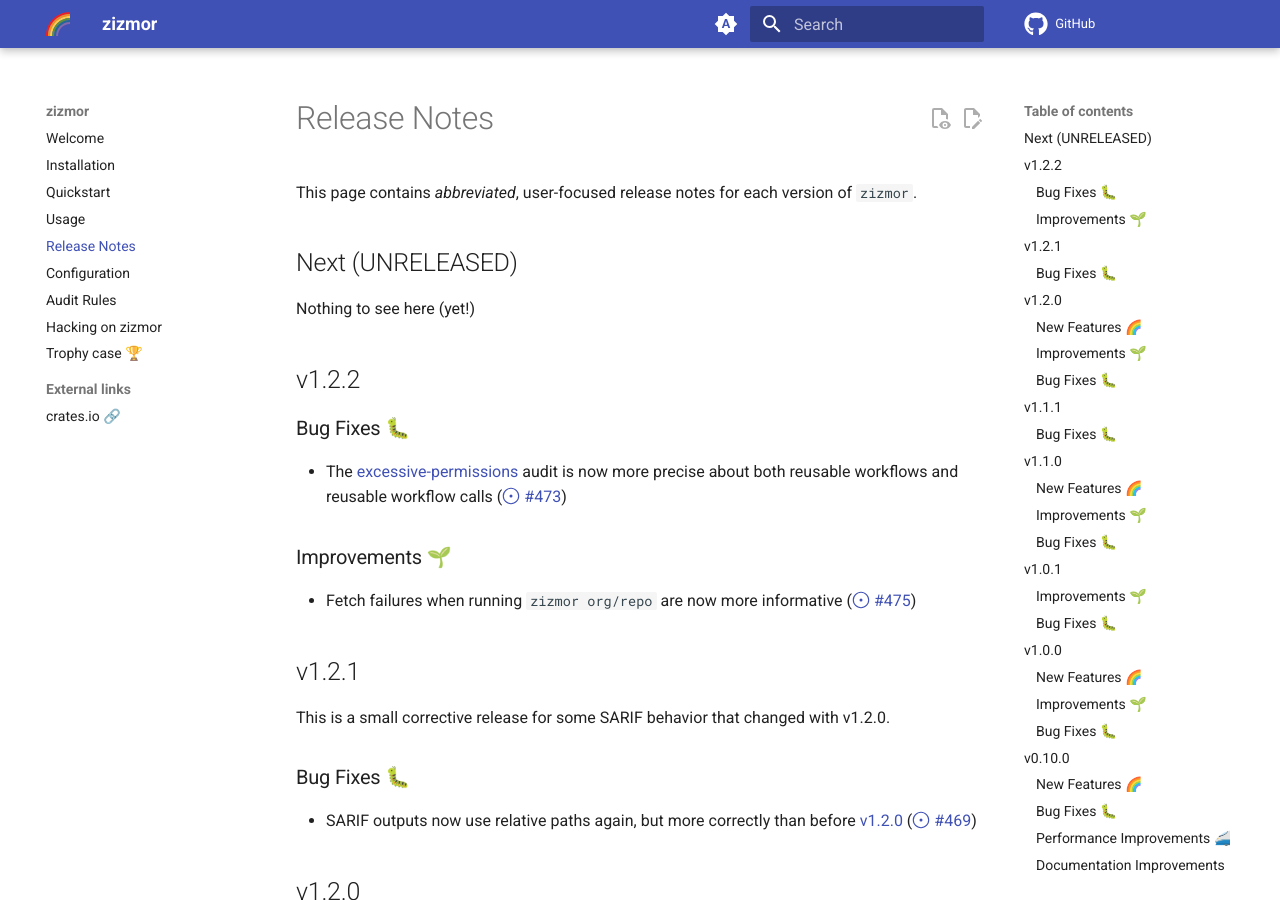
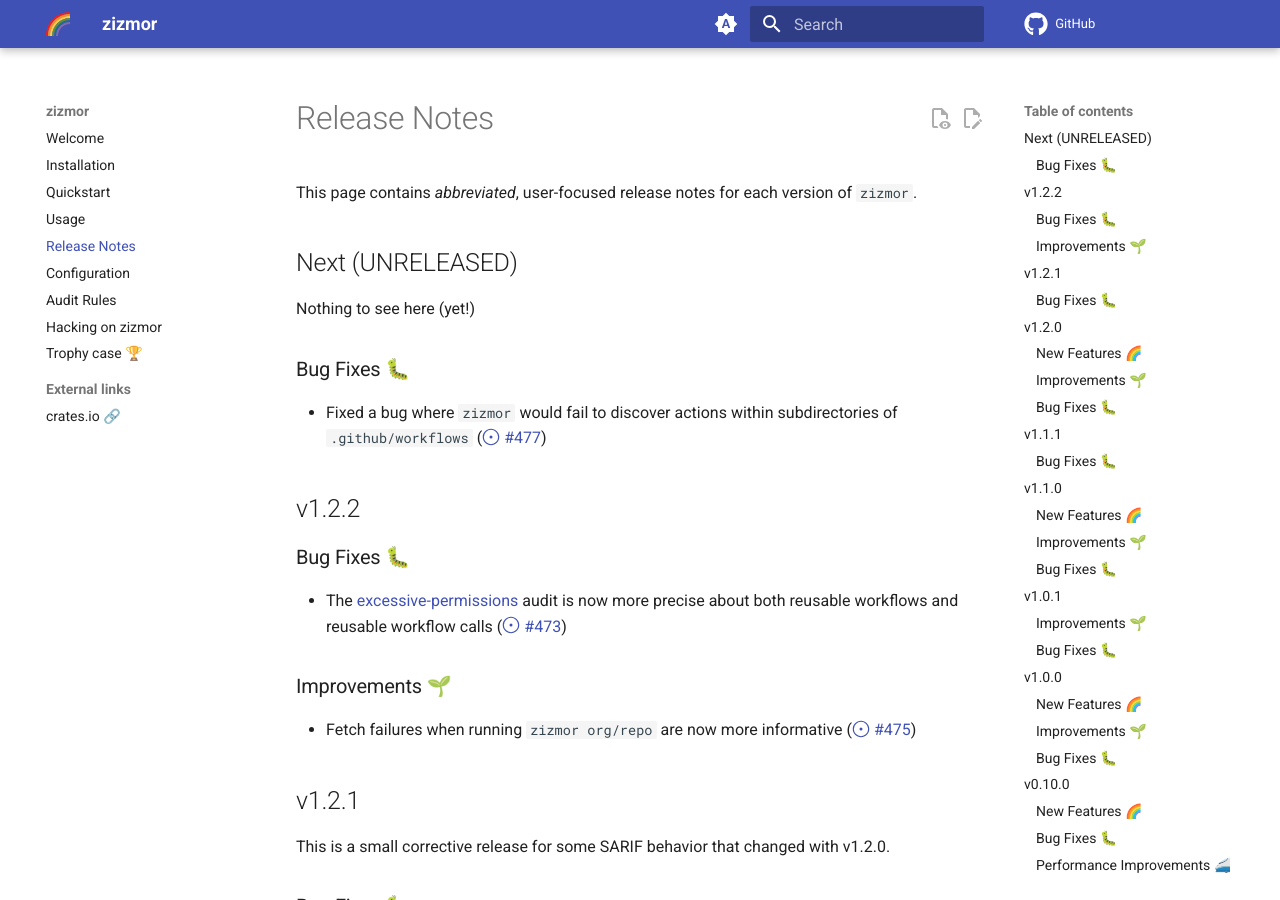
Before and after one commit to zizmorcore/zizmor, an MkDocs documentation site: the page built from docs/release-notes.md, in a window 1280 px wide and 900 px high. Built offline with MkDocs 1.6.1 and Material for MkDocs 9.7.7, drawn with Linux system fonts in a browser that asks for light colours; comment, search, counter and statistics services are not loaded.

Commit message:
bugfix: collect actions from subdirectories of .github/workflows (#477)

```diff
--- a/docs/release-notes.md
+++ b/docs/release-notes.md
@@ -10,6 +10,11 @@
 ## Next (UNRELEASED)
 
 Nothing to see here (yet!)
+
+### Bug Fixes 🐛
+
+* Fixed a bug where `zizmor` would fail to discover actions within
+  subdirectories of `.github/workflows` (#477)
 
 ## v1.2.2
 
```
Also changed, not shown: 1 other file.
